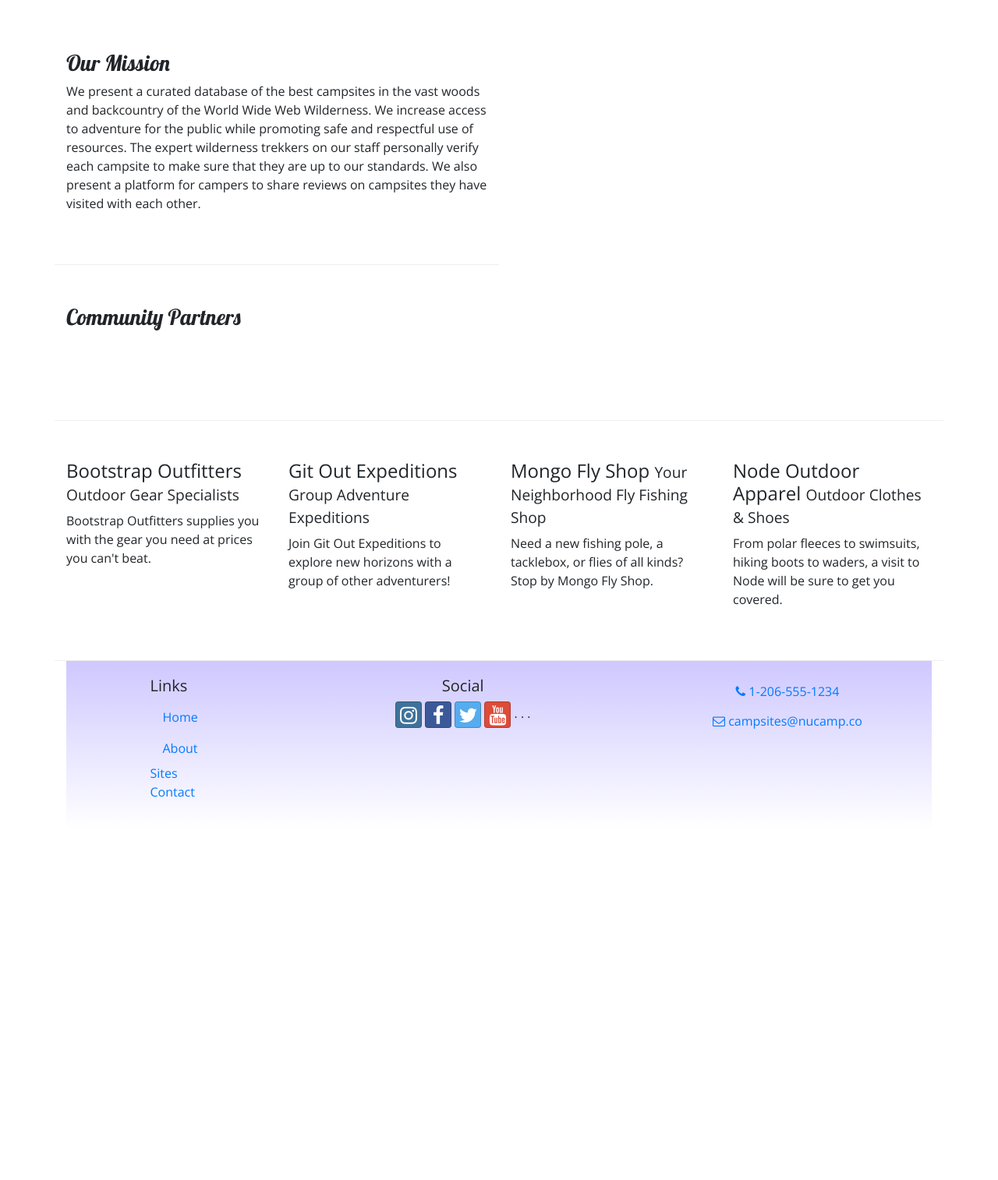
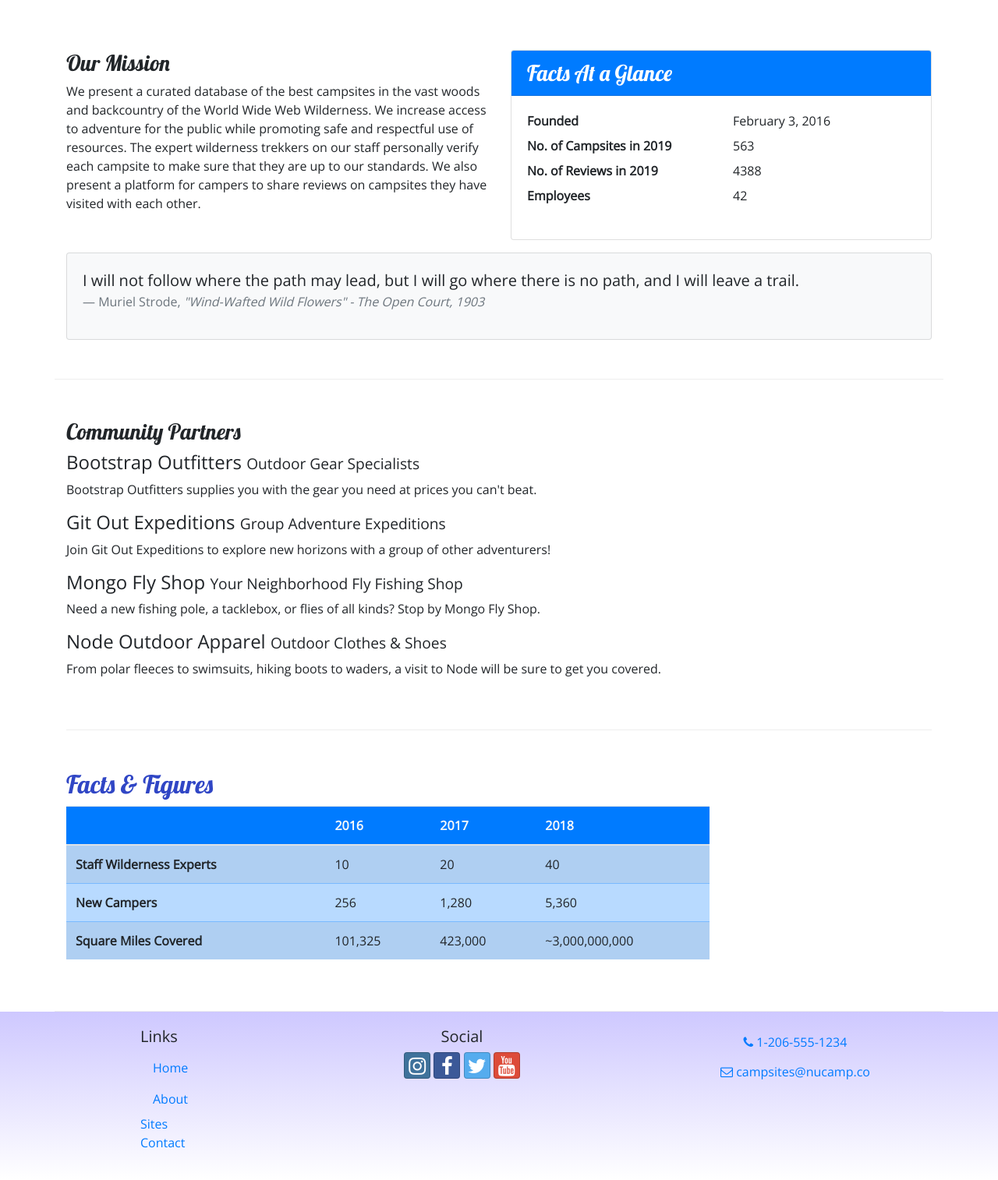
Before and after one commit to SameasDiscordxd/nucampsite, a website: page aboutus.html in a window 1280 px wide. Shown: the part 340-1854 px from the top of the page at 78% size. Before the commit the page ends 1404 px from the top, so only its background shows below. Drawn offline with nearby package versions, Linux system fonts and the light colour scheme.

Commit message:
tables and cards

```diff
--- a/aboutus.html
+++ b/aboutus.html
@@ -33,8 +33,8 @@
     <nav class="navbar navbar-expand-sm navbar-dark sticky-top">
         <div class="container">
             <button class="navbar-toggler ml-auto" type="button"
-            data-toggle="collape" data-target="#nucampNavbar">
-                <span class="navbar_toggler-icon"></span>
+            data-toggle="collapse" data-target="#nucampNavbar">
+                <span class="navbar-toggler-icon"></span>
             </button>
             <div class="collapse navbar-collapse" id="nucampNavbar">
                 <ul class="navbar-nav">
@@ -59,43 +59,108 @@
             </div>
         </div>
 
-        <div class="row">
-            <div class="col-md-6">
+
         <div class="row row-content">
-                    <div class="col">
+            <div class="col-sm-6">
                 <h3>Our Mission</h3>
                 <p>We present a curated database of the best campsites in the vast woods and backcountry of the World Wide Web Wilderness. We increase access to adventure for the public while promoting safe and respectful use of resources. The expert wilderness trekkers on our staff personally verify each campsite to make sure that they are up to our standards. We also present a platform for campers to share reviews on campsites they have visited with each other.</p>
             </div>
+            <div class="col-sm-6">
+                <div class="card">
+                    <h3 class="card-header bg-primary text-white">Facts At a Glance</h3>
+                    <div class="card-body">
+                        <dl class="row">
+                            <dt class="col-6">Founded</dt>
+                            <dd class="col-6">February 3, 2016</dd>
+                            <dt class="col-6">No. of Campsites in 2019</dt>
+                            <dd class="col-6">563</dd>
+                            <dt class="col-6">No. of Reviews in 2019</dt>
+                            <dd class="col-6">4388</dd>
+                            <dt class="col-6">Employees</dt>
+                            <dd class="col-6">42</dd>
+                        </dl>
+                    </div>
+                </div>
+            </div>
+            <div class="col">
+                <div class="card bg-light mt-3">
+                    <blockquote class="blockquote card-body">
+                        <p class="mb-0">I will not follow where the path may lead, but I will go where there is no path, and I will leave a trail.</p>
+                        <footer class="blockquote-footer">Muriel Strode,
+                            <cite title="Source Title">"Wind-Wafted Wild Flowers" -
+                                The Open Court, 1903
+                            </cite>
+                        </footer>
+                    </blockquote>
                 </div>
             </div>
         </div>
 
-        <div class="row row-content">
-            <div class="col">
+
+        <div class="row-content">
+            <div class="">
             <h3>Community Partners</h3>
             </div>
-        </div>
-        <div class="row row-content">
-            <div class="col-md">
+            <div class="">
                 <h4>Bootstrap Outfitters <small>Outdoor Gear Specialists</small></h4>
                 <p class="d-none d-sm-block">Bootstrap Outfitters supplies you with the gear you need at prices you can't beat.</p>
             </div>
-            <div class="col-md">
+            <div class="">
                 <h4>Git Out Expeditions <small>Group Adventure Expeditions</small></h4>
                 <p class="d-none d-sm-block">Join Git Out Expeditions to explore new horizons with a group of other adventurers!</p>
             </div>
-            <div class="col-md">
+            <div class="">
                 <h4>Mongo Fly Shop <small>Your Neighborhood Fly Fishing Shop</small></h4>
                 <p class="d-none d-sm-block">Need a new fishing pole, a tacklebox, or flies of all kinds? Stop by Mongo Fly Shop.</p>
             </div>
-            <div class="col-md">
+            <div class="">
                 <h4>Node Outdoor Apparel <small>Outdoor Clothes & Shoes</small></h4>
                 <p class="d-none d-sm-block">From polar fleeces to swimsuits, hiking boots to waders, a visit to Node will be sure to get you covered.</p>
             </div>
         </div>
 
+        <div class="row row-content">
+            <div class="col-sm-9">
+                <h2>Facts &amp; Figures</h2>
+                <div class="table-responsive">
+                    <table class="table table-striped">
+                        <thead>
+                            <tr class="bg-primary text-light">
+                                <th></th>
+                                <th>2016</th>
+                                <th>2017</th>
+                                <th>2018</th>
+                            </tr>
+                        </thead>
+                        <tbody class="table-primary">
+                            <tr>
+                                <th>Staff Wilderness Experts</th>
+                                <td>10</td>
+                                <td>20</td>
+                                <td>40</td>
+                            </tr>
+                            <tr>
+                                <th>New Campers</th>
+                                <td>256</td>
+                                <td>1,280</td>
+                                <td>5,360</td>
+                            </tr>
+                            <tr>
+                                <th>Square Miles Covered</th>
+                                <td>101,325</td>
+                                <td>423,000</td>
+                                <td>~3,000,000,000</td>
+                            </tr>
+                        </tbody>
+                    </table>
+                </div>
+            </div>
+        </div>
 
-    <footer>
+    </div>
+
+
+    <footer class="site-footer">
         <div class="container">
             <div class="row">
                 <div class="col-4 col-sm-2 offset-1">
@@ -113,7 +178,6 @@
                     <a class="btn btn-social-icon btn-facebook" href="http://facebook.com/"><i class="fa fa-facebook"></i></a>
                     <a class="btn btn-social-icon btn-twitter" href="http://twitter.com/"><i class="fa fa-twitter"></i></a>
                     <a class="btn btn-social-icon btn-google" href="http://youtube.com/"><i class="fa fa-youtube"></i></a>
-. . .
                 </div>
                 <div class="col-sm-4 text-center">
                     <a role="button" class="btn btn-link" href="tel +12065551234"><i class="fa fa-phone"></i> 1-206-555-1234</a><br>
--- a/css/styles.css
+++ b/css/styles.css
@@ -14,7 +14,7 @@ header h2 {
     color: #CEC8FF;
 }
 
-footer {
+.site-footer {
     background-image: linear-gradient(#CEC8FF, white);
     padding: 20px 0;
 }
```
Also changed, not shown: contactus.html (+1 -1 lines), index.html (+1 -1 lines). Lines whose indentation alone changed are shown as unchanged.
